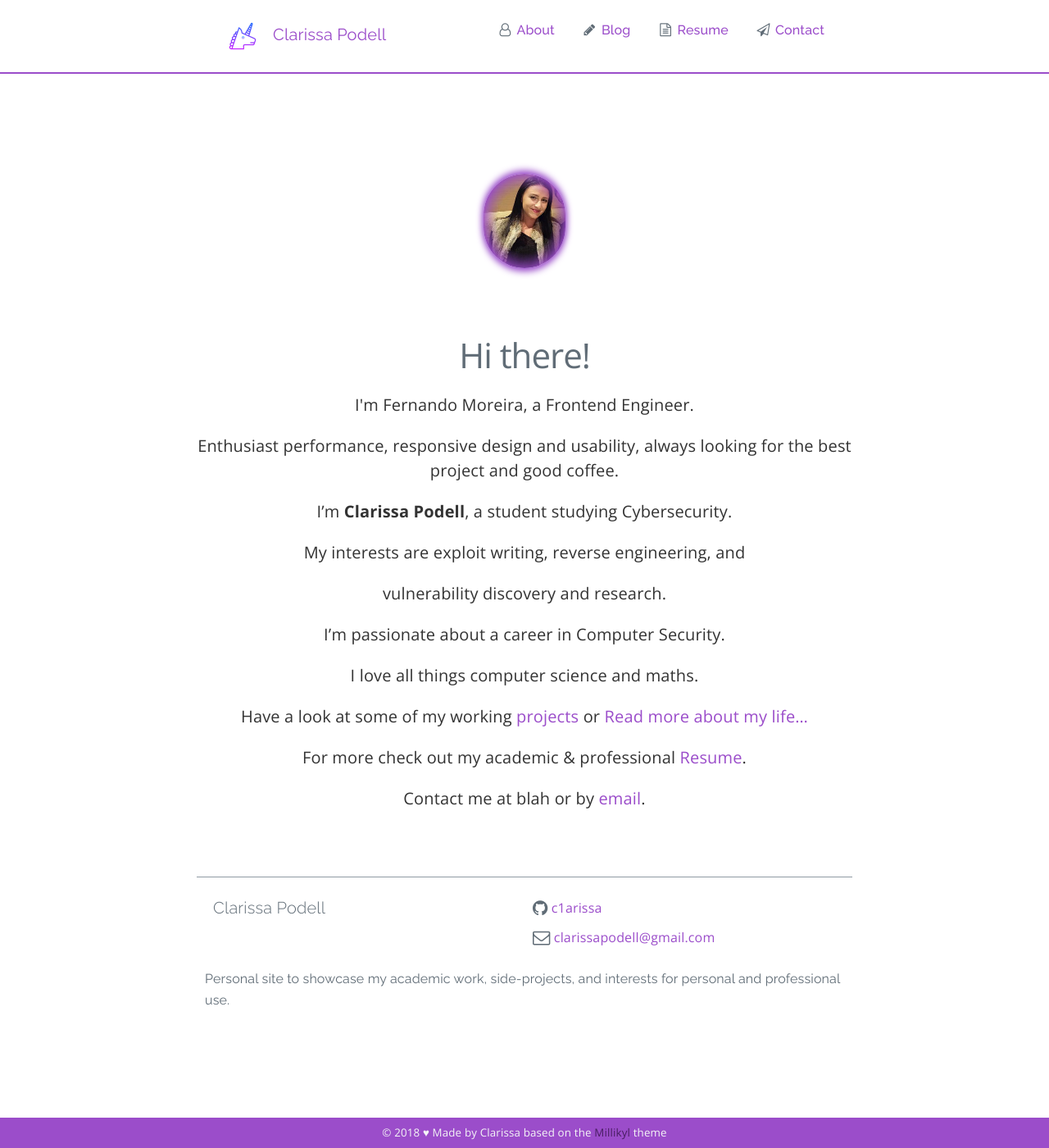
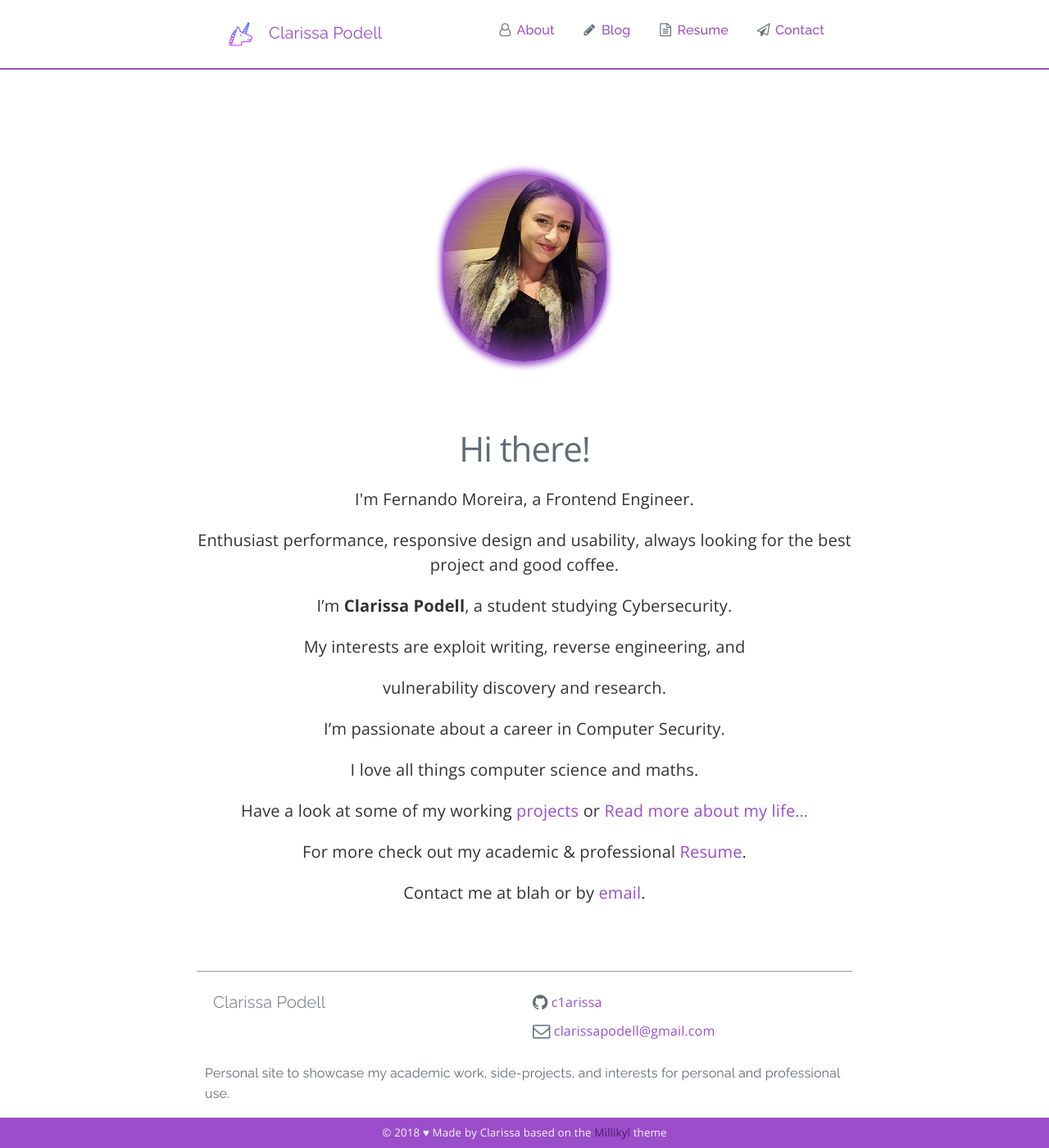
Before and after one commit to c1arissa/c1arissa.github.io, a Jekyll site: the page built from index.md, in a window 1280 px wide and 1400 px high. Shown: the whole window at 82% size. Built offline with Jekyll 4.4.1, drawn with Linux system fonts in a browser that asks for light colours.

Commit message:
Update main.scss

```diff
--- a/css/main.scss
+++ b/css/main.scss
@@ -272,8 +272,8 @@
  */
 .icon {
 	display: inline-block;
-        width: 40px;
-        height: 40px;
+        width: 35px;
+        height: 35px;
         vertical-align: middle;
 	border:0;
 
@@ -296,7 +296,7 @@
 .img-circle {
 	border-radius:50%;
 	vertical-align:middle;
-	max-width: 100px;
+	max-width: 100%;
 	// width: 150px;
 	//height: 200px;
 	-webkit-border-radius: 100px;
```
